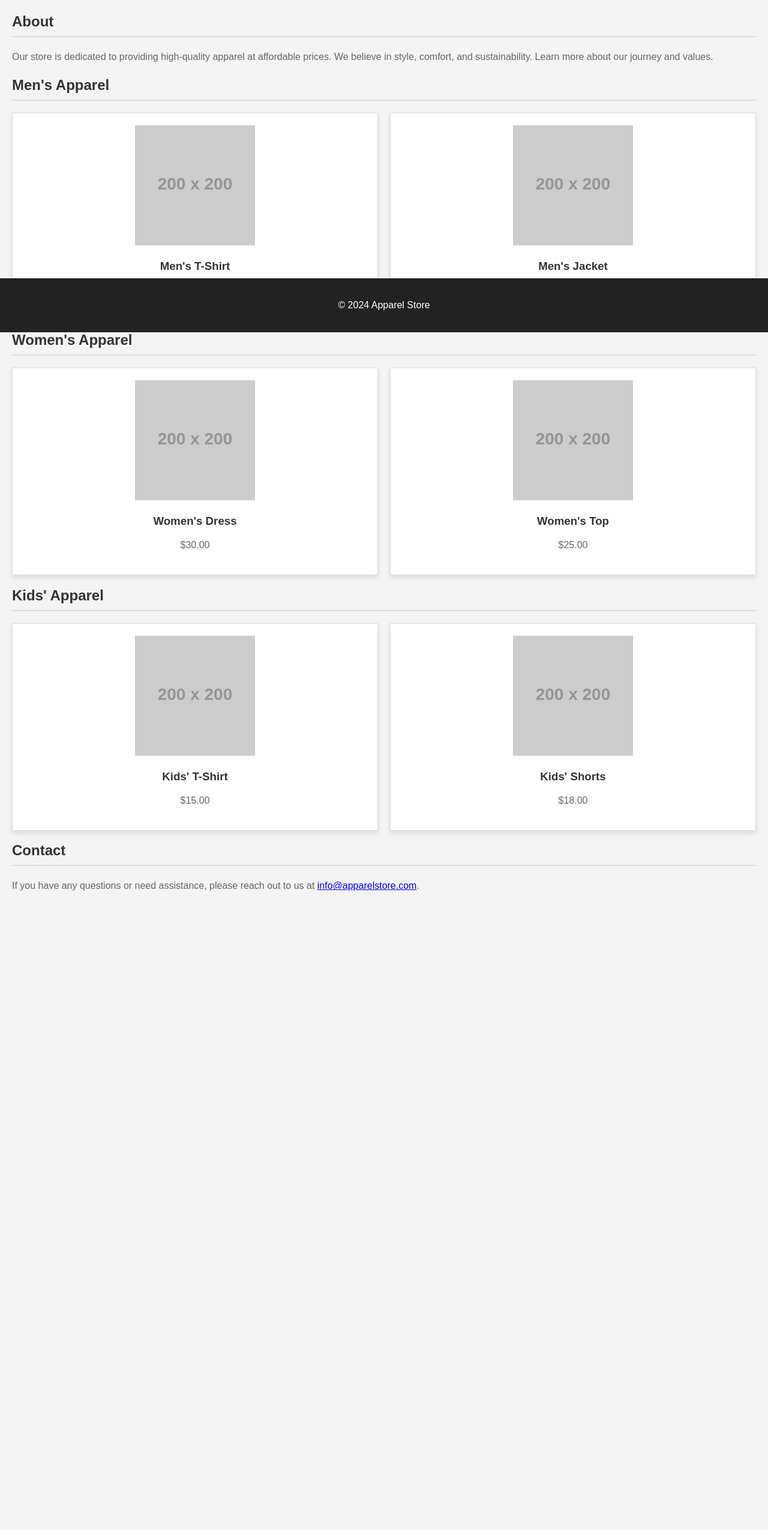
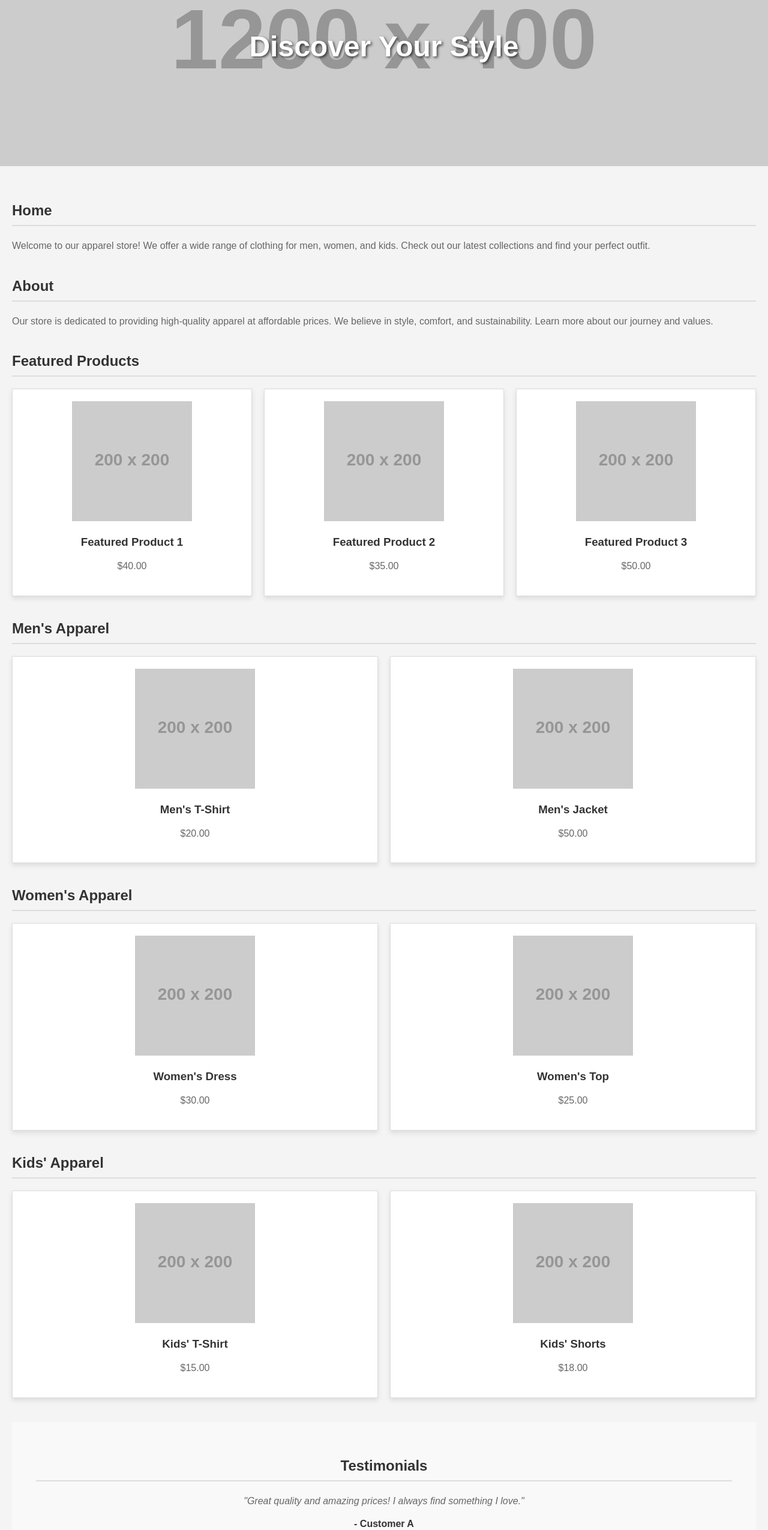
Before and after one commit to soyqureshi/Test.github.io, a plain HTML site: page index.html in a window 1280 px wide. Shown: the part 246-2797 px from the top of the page at 60% size. Before the commit the page ends 1772 px from the top, so only its background shows below. Drawn offline with Linux system fonts and the light colour scheme; placeholder pictures from the web are drawn by us.

Commit message:
Update index.html

```diff
--- a/index.html
+++ b/index.html
@@ -12,7 +12,6 @@
 
   gtag('config', 'G-7WM5EM7K4L');
 </script>
-
     <title>Apparel Store</title>
     <style>
         body {
@@ -59,14 +58,26 @@
             color: #666;
             line-height: 1.6;
         }
+        .hero {
+            background: url('https://via.placeholder.com/1200x400') no-repeat center center/cover;
+            height: 400px;
+            display: flex;
+            justify-content: center;
+            align-items: center;
+            color: #fff;
+            text-shadow: 2px 2px 4px rgba(0, 0, 0, 0.7);
+        }
+        .hero h2 {
+            font-size: 3em;
+        }
+        .section {
+            margin: 40px 0;
+        }
         footer {
             background-color: #222;
             color: #fff;
             text-align: center;
             padding: 20px 0;
-            position: fixed;
-            width: 100%;
-            bottom: 0;
         }
         .product-grid {
             display: grid;
@@ -97,6 +108,22 @@
         .product-item p {
             color: #666;
         }
+        .testimonials {
+            background: #f9f9f9;
+            padding: 40px;
+            text-align: center;
+        }
+        .testimonial-item {
+            margin: 20px;
+        }
+        .testimonial-item p {
+            font-style: italic;
+            color: #666;
+        }
+        .testimonial-item h4 {
+            margin-top: 10px;
+            color: #333;
+        }
     </style>
 </head>
 <body>
@@ -111,14 +138,43 @@
         <a href="#kids">Kids' Apparel</a>
         <a href="#contact">Contact</a>
     </nav>
+    <div class="hero">
+        <h2>Discover Your Style</h2>
+    </div>
     <div class="container">
-        <h2 id="home">Home</h2>
+        <div class="section" id="home">
+            <h2>Home</h2>
             <p>Welcome to our apparel store! We offer a wide range of clothing for men, women, and kids. Check out our latest collections and find your perfect outfit.</p>
+        </div>
 
-        <h2 id="about">About</h2>
+        <div class="section" id="about">
+            <h2>About</h2>
             <p>Our store is dedicated to providing high-quality apparel at affordable prices. We believe in style, comfort, and sustainability. Learn more about our journey and values.</p>
+        </div>
 
-        <h2 id="men">Men's Apparel</h2>
+        <div class="section" id="featured">
+            <h2>Featured Products</h2>
+            <div class="product-grid">
+                <div class="product-item">
+                    <img src="https://via.placeholder.com/200" alt="Featured Product 1">
+                    <h3>Featured Product 1</h3>
+                    <p>$40.00</p>
+                </div>
+                <div class="product-item">
+                    <img src="https://via.placeholder.com/200" alt="Featured Product 2">
+                    <h3>Featured Product 2</h3>
+                    <p>$35.00</p>
+                </div>
+                <div class="product-item">
+                    <img src="https://via.placeholder.com/200" alt="Featured Product 3">
+                    <h3>Featured Product 3</h3>
+                    <p>$50.00</p>
+                </div>
+            </div>
+        </div>
+
+        <div class="section" id="men">
+            <h2>Men's Apparel</h2>
             <div class="product-grid">
                 <div class="product-item">
                     <img src="https://via.placeholder.com/200" alt="Men's T-Shirt">
@@ -132,8 +188,10 @@
                 </div>
                 <!-- Add more men's apparel items here -->
             </div>
+        </div>
 
-        <h2 id="women">Women's Apparel</h2>
+        <div class="section" id="women">
+            <h2>Women's Apparel</h2>
             <div class="product-grid">
                 <div class="product-item">
                     <img src="https://via.placeholder.com/200" alt="Women's Dress">
@@ -147,8 +205,10 @@
                 </div>
                 <!-- Add more women's apparel items here -->
             </div>
+        </div>
 
-        <h2 id="kids">Kids' Apparel</h2>
+        <div class="section" id="kids">
+            <h2>Kids' Apparel</h2>
             <div class="product-grid">
                 <div class="product-item">
                     <img src="https://via.placeholder.com/200" alt="Kids' T-Shirt">
@@ -162,9 +222,28 @@
                 </div>
                 <!-- Add more kids' apparel items here -->
             </div>
+        </div>
 
-        <h2 id="contact">Contact</h2>
+        <div class="section testimonials">
+            <h2>Testimonials</h2>
+            <div class="testimonial-item">
+                <p>"Great quality and amazing prices! I always find something I love."</p>
+                <h4>- Customer A</h4>
+            </div>
+            <div class="testimonial-item">
+                <p>"The customer service is outstanding. I had an issue with my order and it was resolved quickly."</p>
+                <h4>- Customer B</h4>
+            </div>
+            <div class="testimonial-item">
+                <p>"I love the variety of styles available. There's something for everyone."</p>
+                <h4>- Customer C</h4>
+            </div>
+        </div>
+
+        <div class="section" id="contact">
+            <h2>Contact</h2>
             <p>If you have any questions or need assistance, please reach out to us at <a href="mailto:info@apparelstore.com">info@apparelstore.com</a>.</p>
+        </div>
     </div>
     <footer>
         <p>&copy; 2024 Apparel Store</p>
```
Lines whose indentation alone changed are shown as unchanged.
